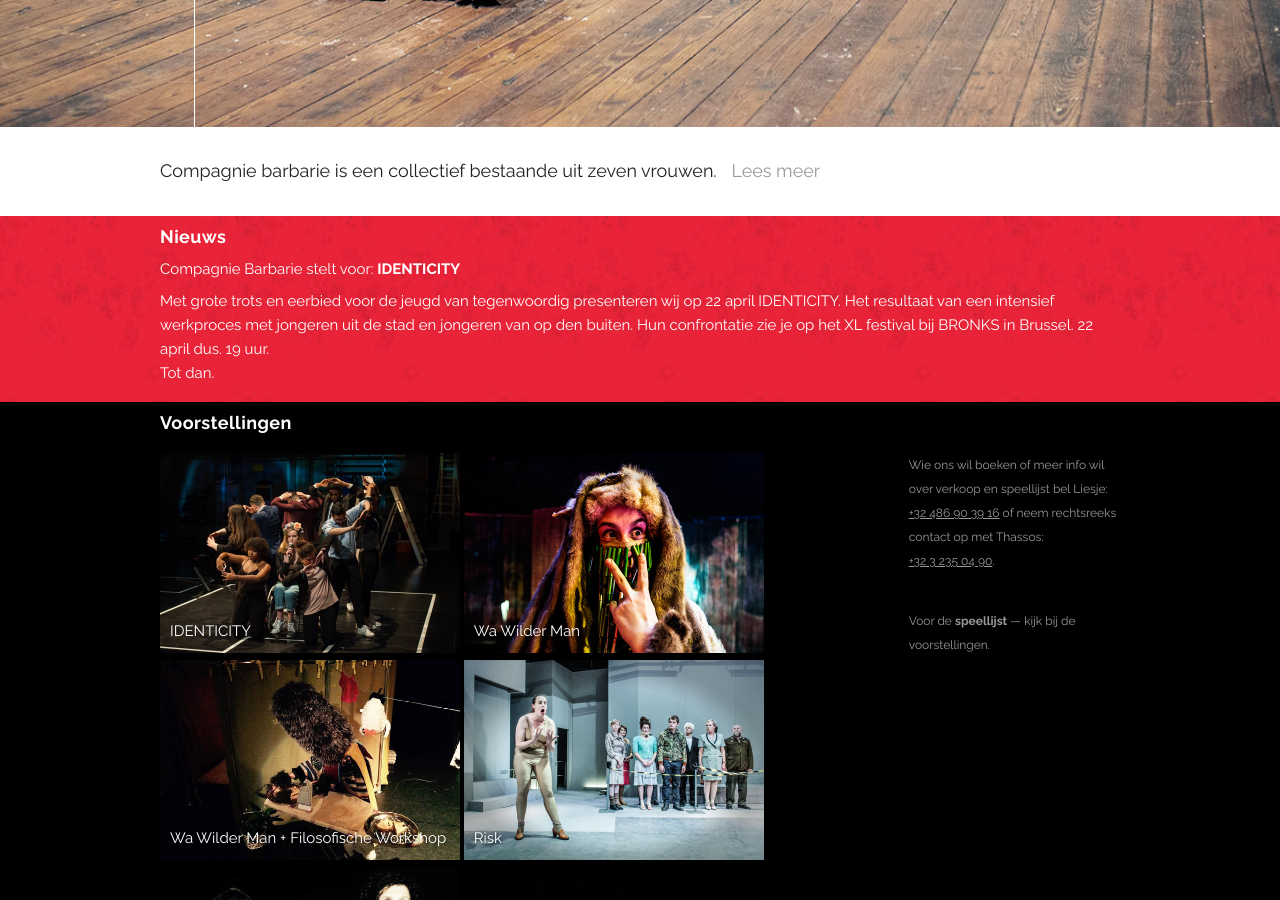
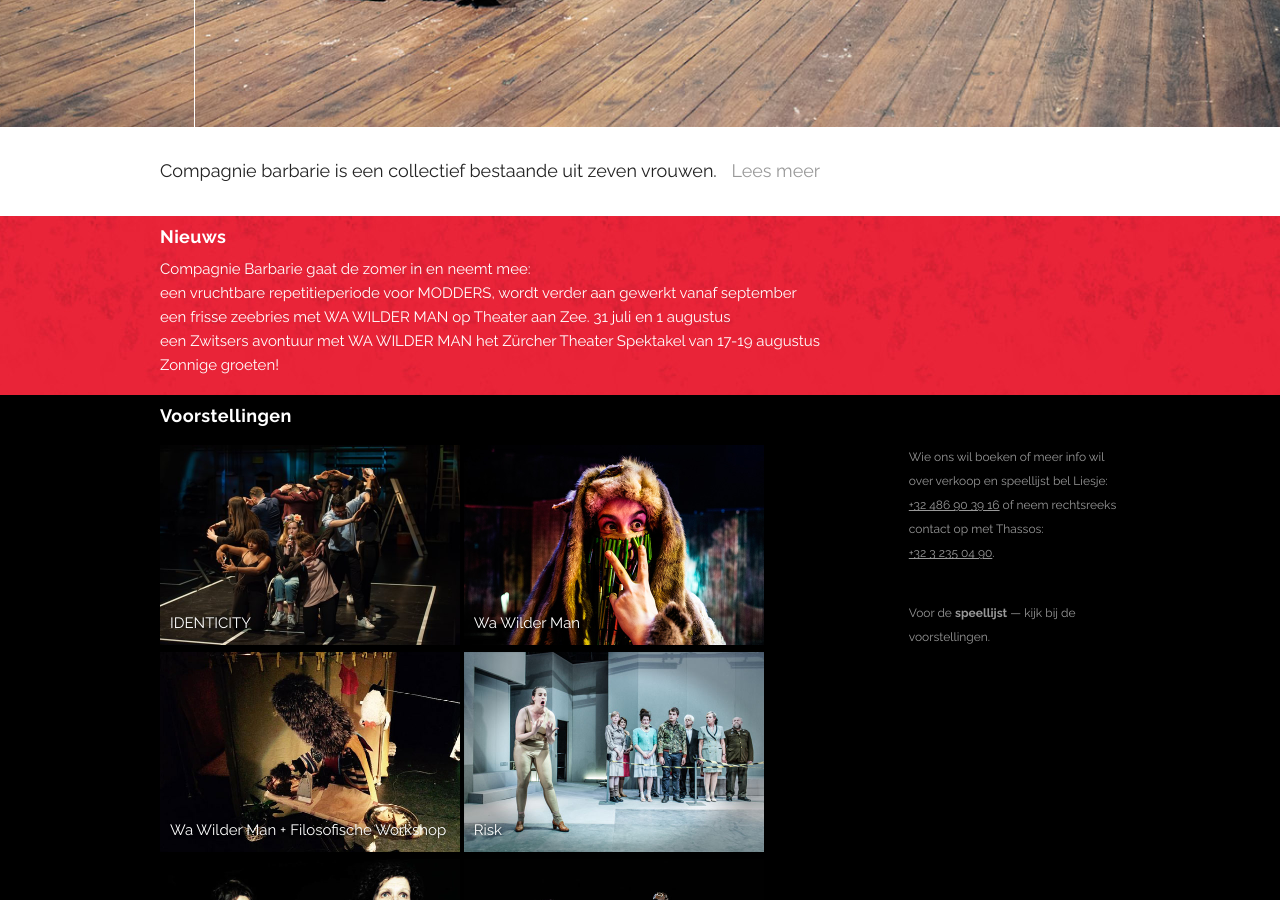
Before and after one commit to ciebarbarie/ciebarbarie, a Jekyll site: the page built from index.md, in a window 1280 px wide and 900 px high, scrolled down 773 px. Built offline with Jekyll 4.4.1, drawn with Linux system fonts in a browser that asks for light colours; some web fonts are replaced.

Commit message:
Update index.md

```diff
--- a/index.md
+++ b/index.md
@@ -34,7 +34,8 @@ performances:
     title: Undertwasser Wasserwasser
 ---
 
-Compagnie Barbarie stelt voor: <strong>IDENTICITY </strong>
-
-Met grote trots en eerbied voor de jeugd van tegenwoordig presenteren wij op 22 april IDENTICITY. Het resultaat van een intensief werkproces met jongeren uit de stad en jongeren van op den buiten. Hun confrontatie zie je op het XL festival bij BRONKS in Brussel. 22 april dus. 19 uur.<br>
-Tot dan.<br>
+Compagnie Barbarie gaat de zomer in en neemt mee:<br>
+een vruchtbare repetitieperiode voor MODDERS, wordt verder aan gewerkt vanaf september <br>
+een frisse zeebries met WA WILDER MAN op Theater aan Zee. 31 juli en 1 augustus <br>
+een Zwitsers avontuur met WA WILDER MAN het Zürcher Theater Spektakel van 17-19 augustus <br>
+Zonnige groeten! <br>
```
